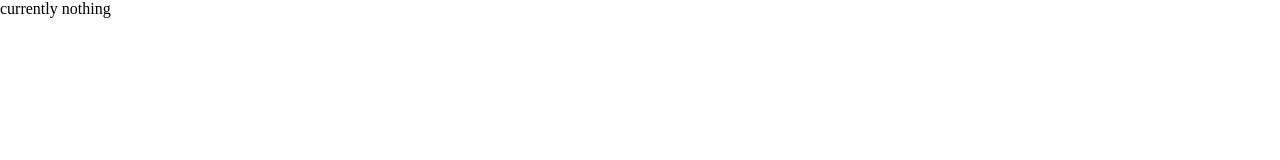
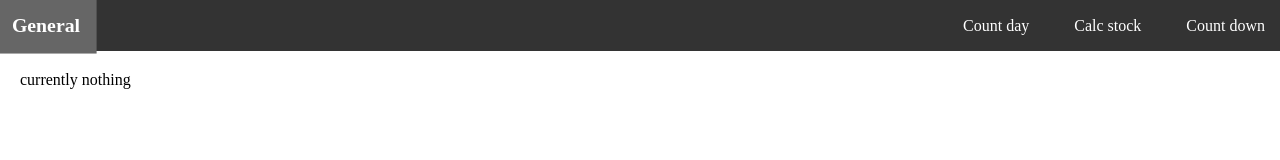
Before and after one commit to matthewOngChoon/CountDay-CalcStock, a plain HTML site: page countdown.html in a window 1280 px wide. Drawn offline with Linux system fonts and the light colour scheme.

Commit message:
Update countdown.html

```diff
--- a/countdown.html
+++ b/countdown.html
@@ -4,7 +4,17 @@
         <link rel="stylesheet" href="style.css">
     </head>
     <body>
-      <p>currently nothing</p>
+        <nav class="navbar">
+            <div class="logo"><a href="index.html">General</a></div>
+            <ul>
+                <li><a href=index.html>Count day</a></li>
+                <li><a href=calc_stock.html>Calc stock</a></li>
+                <li><a href=countdown.html>Count down</a></li>
+            </ul>
+        </nav>
+        <main>
+            <p>currently nothing</p>
+        </main>
     </body>
 
 </html>
```
